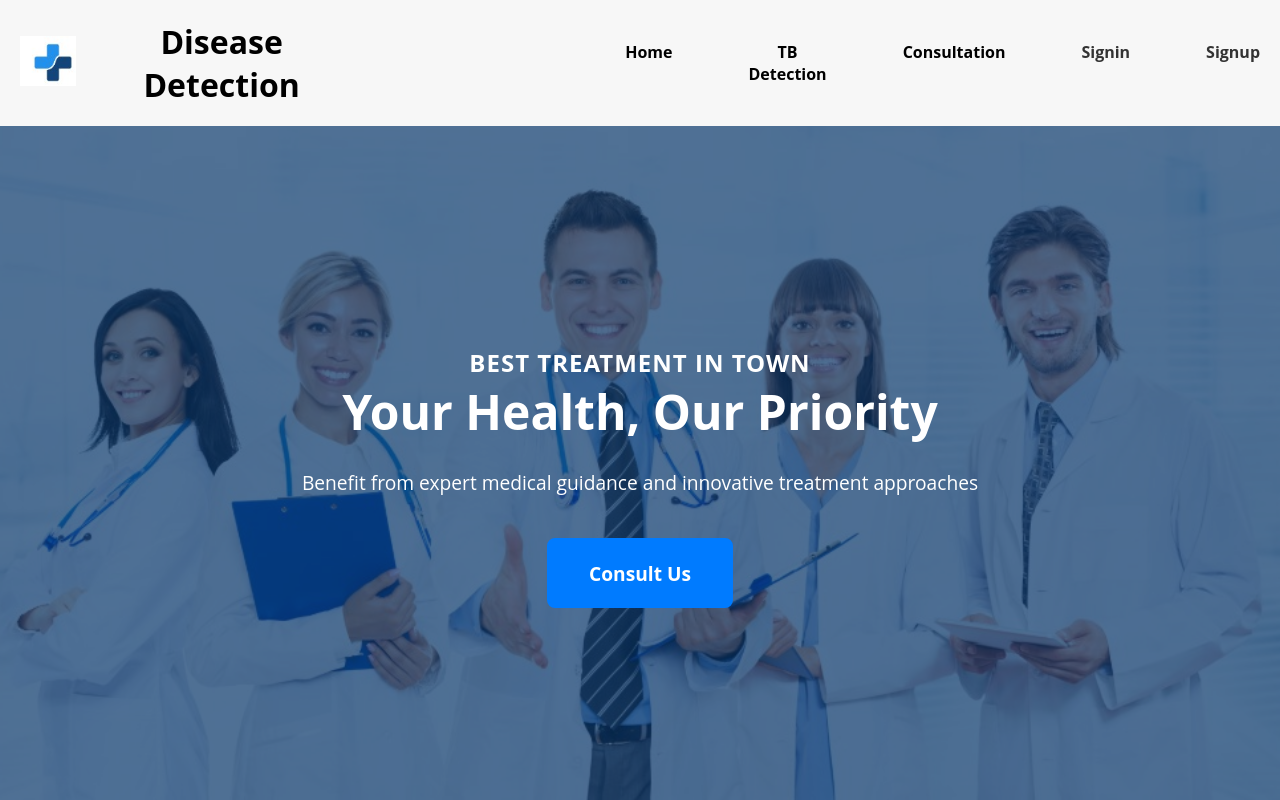
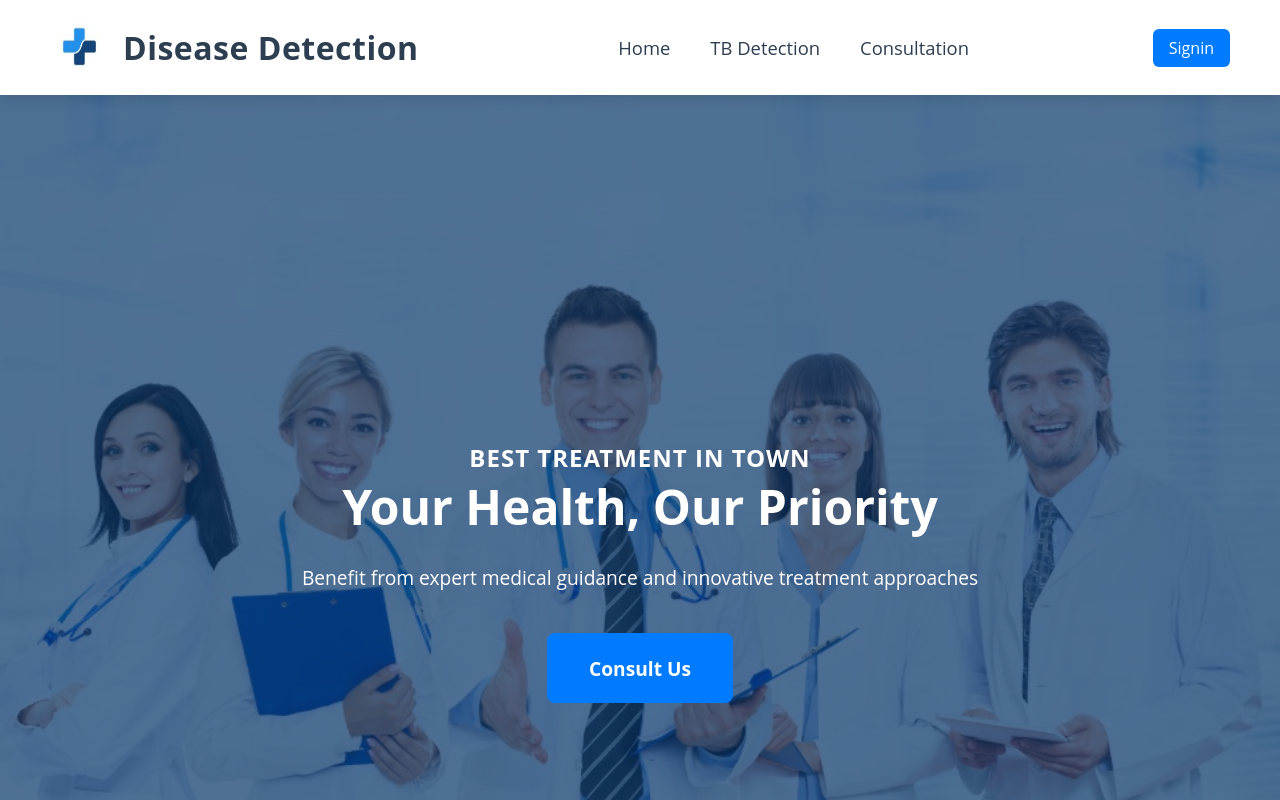
Before and after one commit to Ab5536/ShieldNet-Secure-AI-Model, a React (Create React App) app: page / in a window 1280 px wide. Shown: the top 800 px of the page. Built offline with nearby package versions, Linux system fonts and the light colour scheme.

Commit message:
updates header

```diff
--- a/package.json
+++ b/package.json
@@ -16,6 +16,7 @@
     "react-dom": "^18.3.1",
     "react-router-dom": "^6.26.1",
     "react-scripts": "5.0.1",
+    "react-scroll": "^1.9.3",
     "web-vitals": "^2.1.4"
   },
   "scripts": {
--- a/src/Components/Header/Header.css
+++ b/src/Components/Header/Header.css
@@ -1,29 +1,105 @@
-/* src/Components/Header/Header.css */
 .header-Homepage {
-    background-color: #f7f7f7;
-    padding: 20px;
+    display: flex;
+    justify-content: space-between;
+    align-items: center;
+    background-color: #ffffff;
+    padding: 20px 50px;
+    box-shadow: 0 4px 12px rgba(0, 0, 0, 0.1);
+    position: sticky;
+    top: 0;
+    z-index: 1000;
+    flex-wrap: wrap;
+  }
+
+  .logo-container {
+    display: flex;
+    align-items: center;
+    gap: 15px;
+  }
+
+  .logo {
+    width: 50px;
+    height: 50px;
+  }
+
+  .header-Homepage h1 {
+    font-size: 2rem;
+    color: #2c3e50;
+    font-weight: 700;
+    letter-spacing: 0.5px;
+  }
+
+  /* Center Nav */
+  .nav-center {
+    flex: 1;
     text-align: center;
   }
 
-  .logo-container {
-    display: inline-block;
-    margin-right: 20px;
+  .nav-items {
+    display: inline-flex;
+    gap: 40px;
+    list-style: none;
+    padding: 0;
+    margin: 0;
   }
 
-  .logo {
-    height: 50px;
+  .nav-items li a {
+    text-decoration: none;
+    font-size: 1.15rem;
+    font-weight: 500;
+    color: #2c3e50;
+    transition: color 0.3s, transform 0.2s;
   }
 
-  .header-items-Homepage {
-    list-style: none;
-    display: flex;
-    justify-content: center;
-    gap: 20px;
-    padding: 0;
+  .nav-items li a:hover {
+    color: #007bff;
+    transform: scale(1.05);
   }
 
-  .header-items-Homepage li {
+  /* Right Nav Items */
+  .nav-right {
+    display: flex;
+    align-items: center;
+    gap: 20px;
+  }
+
+  .username {
+    color: #2c3e50;
+    font-weight: 600;
+    font-size: 1.05rem;
+  }
+
+  .logout-button {
+    background-color: #007bff;
+    border: none;
+    color: #fff;
+    font-size: 1rem;
+    padding: 8px 16px;
+    border-radius: 6px;
     cursor: pointer;
-    font-weight: bold;
-    color: #333;
+    transition: background-color 0.3s;
   }
+
+  .logout-button:hover {
+    background-color: #0056b3;
+  }
+
+  /* Responsive tweaks */
+  @media (max-width: 768px) {
+    .nav-center {
+      order: 3;
+      width: 100%;
+      margin-top: 15px;
+    }
+
+    .nav-items {
+      flex-direction: column;
+      gap: 12px;
+    }
+
+    .nav-right {
+      margin-top: 12px;
+      justify-content: center;
+      width: 100%;
+    }
+  }
--- a/src/Components/Header/Header.js
+++ b/src/Components/Header/Header.js
@@ -1,51 +1,63 @@
-// src/Components/Header/Header.js
-import React, { useEffect, useState } from "react";
+import React from "react";
 import { useNavigate } from "react-router-dom";
+import { Link } from "react-scroll";  // Import Link from react-scroll
 import "./Header.css";
 import logo from "../../images/logo.png";
 
 const Header = () => {
-  const navigate = useNavigate();
-  const [userName, setUserName] = useState(null);
-
-  // Check login status from localStorage
-  useEffect(() => {
-    const user = JSON.parse(localStorage.getItem("user"));
-    if (user?.name) {
-      setUserName(user.name);
-    }
-  }, []);
+  const route = useNavigate();
+  const user = JSON.parse(localStorage.getItem("user"));
 
   const handleLogout = () => {
     localStorage.removeItem("user");
-    setUserName(null);
-    navigate("/signin");
+    route("/signin");
   };
 
   return (
     <header className="header-Homepage">
       <div className="logo-container">
-        <img src={logo} alt="Disease Detection System Logo" className="logo" />
+        {/* Clicking on the logo scrolls to the top */}
+        <Link to="first-Section" smooth={true} duration={500}>
+          <img src={logo} alt="Logo" className="logo" />
+        </Link>
+        <h1>
+          <Link to="first-Section" smooth={true} duration={500}>
+            Disease Detection
+          </Link>
+        </h1>
       </div>
-      <h1>Disease Detection</h1>
-      <nav>
-        <ul className="header-items-Homepage">
-          <li><a href="#first-Section">Home</a></li>
-          <li><a href="#model-section">TB Detection</a></li>
-          <li><a href="#Consult">Consultation</a></li>
-          {userName ? (
-            <>
-              <li><strong>{userName}</strong></li>
-              <li onClick={handleLogout}>Logout</li>
-            </>
-          ) : (
-            <>
-              <li onClick={() => navigate("/signin")}>Signin</li>
-              <li onClick={() => navigate("/signup")}>Signup</li>
-            </>
-          )}
+
+      <nav className="nav-center">
+        <ul className="nav-items">
+          <li>
+            {/* Scroll to the top (first section) */}
+            <Link to="first-Section" smooth={true} duration={500}>
+              Home
+            </Link>
+          </li>
+          <li>
+            <a href="#model-section">TB Detection</a>
+          </li>
+          <li>
+            <a href="#Consult">Consultation</a>
+          </li>
         </ul>
       </nav>
+
+      <div className="nav-right">
+        {user ? (
+          <>
+            <span className="username">Hi, {user.name}</span>
+            <button className="logout-button" onClick={handleLogout}>
+              Logout
+            </button>
+          </>
+        ) : (
+          <button className="logout-button" onClick={() => route("/signin")}>
+            Signin
+          </button>
+        )}
+      </div>
     </header>
   );
 };
--- a/src/Pages/Signin/Signin.js
+++ b/src/Pages/Signin/Signin.js
@@ -7,6 +7,7 @@ import axios from "axios";
 const Signin = () => {
   const backendURL = process.env.REACT_APP_BACKEND_URI;
   const navigate = useNavigate();
+  const [showToast, setShowToast] = useState(false);
   const [formData, setFormData] = useState({
     email: "",
     password: "",
@@ -24,21 +25,25 @@ const Signin = () => {
 
   // Sign-in logic and API call
   const SigninRouting = async () => {
-    const form=new FormData();
-    for(let key in formData){
-      form.append(key,formData[key])
+    const form = new FormData();
+    for (let key in formData) {
+      form.append(key, formData[key])
     }
     try {
-      const result = await axios.post(`${backendURL}/api/signin`, form,{
-        headers:{
-          "Content-Type":"multipart/form-data",
+      const result = await axios.post(`${backendURL}/api/signin`, form, {
+        headers: {
+          "Content-Type": "multipart/form-data",
         },
       });
       if (result.status === 200) {
-        const user = result.data.user; // Assume backend sends user data
-        localStorage.setItem("user", JSON.stringify(user)); // Store in localStorage
-        navigate("/");
+        const user = result.data.user;
+        localStorage.setItem("user", JSON.stringify(user));
+        setShowToast(true); // Show toast
+        setTimeout(() => {
+          navigate("/");
+        }, 1500); // Navigate after showing toast
       }
+
       else if (result.status === 404) {
         setError("No user found with these credentials");
       } else if (result.status === 500) {
@@ -60,8 +65,14 @@ const Signin = () => {
     }
   };
 
+
   return (
     <div className="signin-container">
+      {showToast && (
+        <div className="toast-notification">
+          ✅ User signed in successfully!
+        </div>
+      )}
       <div className="signin-card">
         <h1 className="signin-title">Virtual Disease Detection</h1>
         <h2 className="signin-subtitle"></h2>
@@ -85,9 +96,14 @@ const Signin = () => {
             Sign In
           </button>
         </form>
+
         <p className="signup-link">
           Don't have an account? <a href="/signup">Sign up</a>
         </p>
+        <p className="back-link" onClick={() => navigate(-1)}>
+          ← Back to Previous Page
+        </p>
+
       </div>
     </div>
   );
--- a/src/Pages/Signup/Signup.css
+++ b/src/Pages/Signup/Signup.css
@@ -21,10 +21,11 @@
     background: #fff;
     padding: 40px 30px;
     border-radius: 12px;
-    box-shadow: 0 10px 20px rgba(0, 0, 0, 0.2);
+    box-shadow: 0 10px 20px rgba(0, 0, 0, 0.1);
     max-width: 450px;
     width: 100%;
     text-align: center;
+    animation: fadeIn 1s ease;
 }
 
 /* Title */
@@ -33,13 +34,15 @@
     font-weight: bold;
     color: #333;
     margin-bottom: 20px;
+    text-align: center;
 }
 
 /* Form */
 .signup-form {
     display: flex;
     flex-direction: column;
-    gap: 15px;
+    gap: 20px;
+    margin-top: 20px;
 }
 
 /* Input Fields */
@@ -50,18 +53,20 @@
     border-radius: 8px;
     font-size: 1rem;
     transition: border-color 0.3s ease;
+    background-color: #f9f9f9;
 }
 
 .form-input:focus, .form-select:focus {
     border-color: #2575fc;
     outline: none;
+    background-color: #fff;
 }
 
 /* Submit Button */
 .submit-button {
     width: 100%;
     padding: 15px;
-    font-size: 1rem;
+    font-size: 1.1rem;
     font-weight: bold;
     color: #fff;
     background: linear-gradient(135deg, #6a11cb, #2575fc);
@@ -81,6 +86,61 @@
     font-size: 0.9rem;
     margin-top: -10px;
 }
+/* Password Visibility Toggle Button */
+.password-container {
+    position: relative;
+}
+
+.show-password-btn {
+    position: absolute;
+    right: 10px;
+    top: 50%;
+    transform: translateY(-50%);
+    background: none;
+    border: none;
+    color: #2575fc;
+    font-size: 1rem;
+    cursor: pointer;
+    transition: color 0.3s ease;
+}
+
+.show-password-btn:hover {
+    color: #6a11cb;
+}
+/* Back to Main Menu Button */
+.back-to-menu-container {
+    margin-top: 20px;
+}
+
+.back-to-menu-button {
+    display: inline-block;
+    padding: 12px 20px;
+    font-size: 1rem;
+    color: #2575fc;
+    background: #fff;
+    border: 2px solid #2575fc;
+    border-radius: 8px;
+    text-decoration: none;
+    text-align: center;
+    transition: background-color 0.3s ease, color 0.3s ease;
+}
+
+.back-to-menu-button:hover {
+    background-color: #2575fc;
+    color: #fff;
+}
+
+/* Animations */
+@keyframes fadeIn {
+    0% {
+        opacity: 0;
+        transform: translateY(10px);
+    }
+    100% {
+        opacity: 1;
+        transform: translateY(0);
+    }
+}
 
 /* Responsive */
 @media (max-width: 600px) {
@@ -90,4 +150,8 @@
     .signup-title {
         font-size: 1.5rem;
     }
+    .submit-button {
+        font-size: 1rem;
+        padding: 12px;
+    }
 }
```
Also changed, not shown: src/Pages/Signin/Signin.css (+84 -35 lines), src/Pages/Signup/Signup.js (+25 -5 lines), 1 other file (tests, documents, lock files or other folders).
